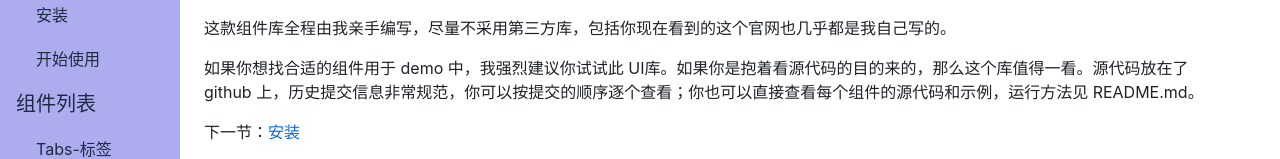
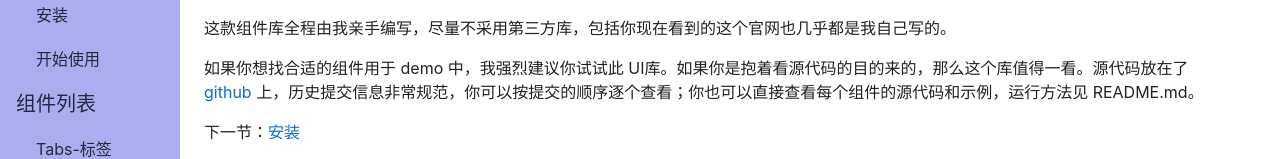
Before and after one commit to syqymyl/vue-components-library, a Vue app: page /#/doc/intro in a window 1280 px wide. Shown: the part 167-326 px from the top of the page. Built offline with nearby package versions, Linux system fonts and the light colour scheme.

Commit message:
在 intro 中添加 github 链接

```diff
--- a/index.html
+++ b/index.html
@@ -3,7 +3,11 @@
   <head>
     <meta charset="UTF-8" />
     <link rel="icon" href="/favicon.ico" />
-    <meta name="viewport" content="width=device-width, initial-scale=1.0" />
+    <meta
+      charset="utf-8"
+      name="viewport"
+      content="width=device-width, initial-scale=1.0, user-scalable=no, minimum-scale=1.0, maximum-scale=1.0"
+    />
     <title>山竹 UI</title>
     <script src="//at.alicdn.com/t/c/font_4036191_d0mnti32rf5.js"></script>
   </head>
--- a/src/views/Intro.vue
+++ b/src/views/Intro.vue
@@ -8,7 +8,11 @@
     <p>
       如果你想找合适的组件用于 demo 中，我强烈建议你试试此
       UI库。如果你是抱着看源代码的目的来的，那么这个库值得一看。源代码放在了
-      github
+      <a
+        href="https://github.com/syqymyl/vue-components-library"
+        target="_blank"
+        >github</a
+      >
       上，历史提交信息非常规范，你可以按提交的顺序逐个查看；你也可以直接查看每个组件的源代码和示例，运行方法见
       README.md。
     </p>
```
